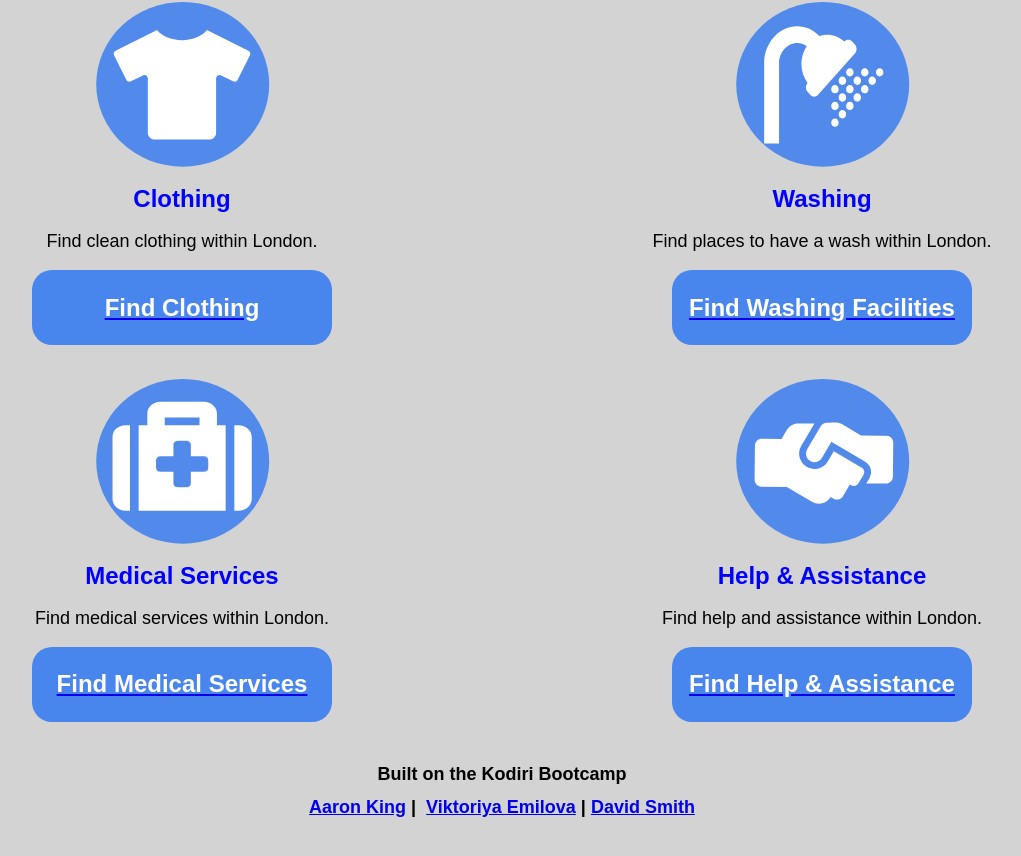
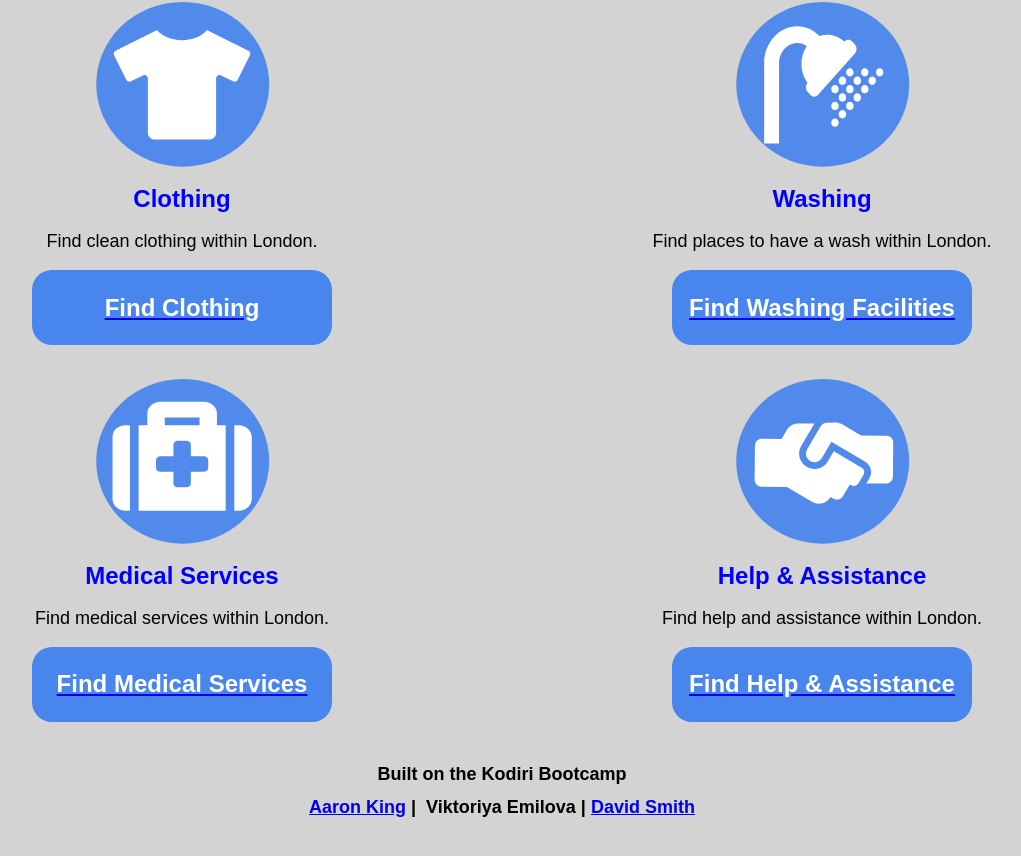
Before and after one commit to kodiri/homeless-and-hungry, a React (Create React App) app: page / in a window 1280 px wide. Shown: the part 828-1684 px from the top of the page, without its empty margins (138-1159 px from the left). Built offline with nearby package versions, Linux system fonts and the light colour scheme.

Commit message:
Updated link for Vicky as no LinkedIn or twitter

```diff
--- a/src/Interface.js
+++ b/src/Interface.js
@@ -145,11 +145,8 @@ class Interface extends Component {
               <a target="_blank"
                 rel="noopener noreferrer"
                 href='https://www.linkedin.com/in/aaron-king-420266167/'>
-                Aaron King</a> | &nbsp;
-                <a target="_blank"
-                  rel="noopener noreferrer"
-                  href='https://www.caritasanchorhouse.org.uk/'>
-                  Viktoriya Emilova</a> |&nbsp;
+                Aaron King</a> |&nbsp;
+              Viktoriya Emilova |&nbsp;
                 <a target="_blank"
                   rel="noopener noreferrer"
                   href='https://www.linkedin.com/in/david-smith-62b0aa169/'>
```
